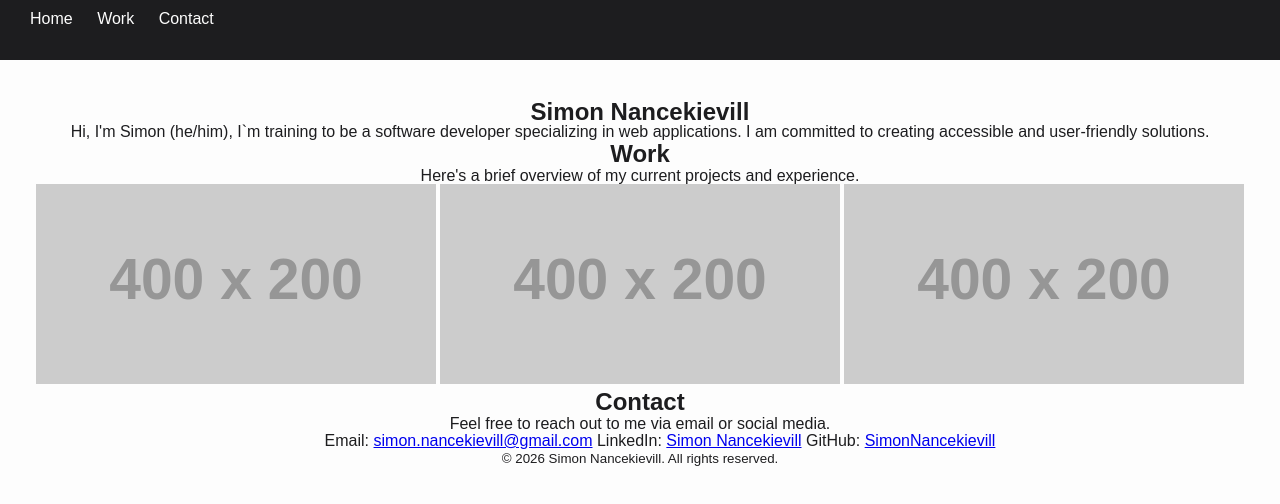
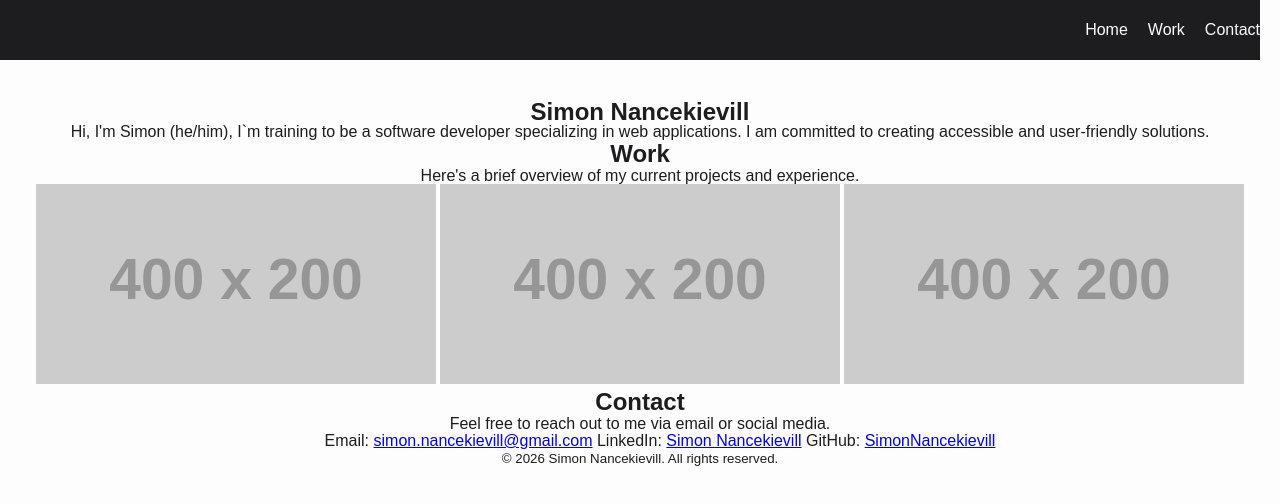
Before and after one commit to SimonNancekievill/personal-website, a website: page index.html in a window 1280 px wide. Drawn offline with Linux system fonts and the light colour scheme; placeholder pictures from the web are drawn by us.

```diff
--- a/css/style.css
+++ b/css/style.css
@@ -12,30 +12,22 @@
   text-align: center;
 }
 
-header {
+nav {
   background-color: #1d1d1f;
   height: 60px;
   position: fixed;
   width: 100%;
-  /* box-shadow: 10px 10px 10px 10px #6666662b; */
   top: 0;
+  right: 20px;
 }
 
 .navigation {
-  display: inline;
-  /* display: flex;
-  flex-direction: row; */
-  position: absolute;
-  /* align-content: center; */
-  left: 20px;
-  padding: 10px;
-  /* justify-items: end; */
-}
-
-.nav-item {
-  padding-right: 20px;
-  position: relative;
-  right: 0;
+  display: flex;
+  height: 60px;
+  flex-direction: row;
+  justify-content: flex-end;
+  align-items: center;
+  gap: 20px;
 }
 
 .nav-link {
```
